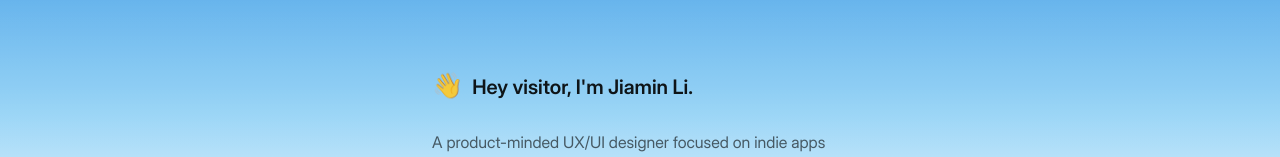
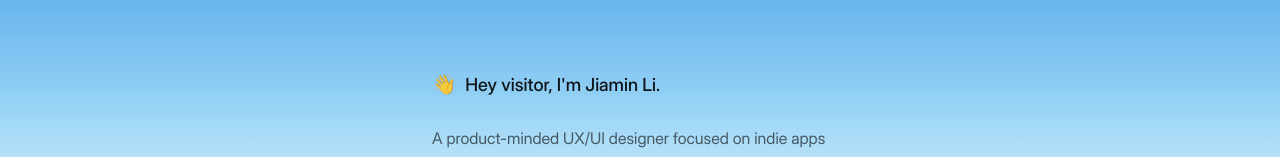
Before and after one commit to jaemin17/portfolio-pro, a Next.js app: page /en/ in a window 1280 px wide. Shown: the part 143-300 px from the top of the page. Built offline with nearby package versions, Linux system fonts and the light colour scheme.

Commit message:
Soften the hero title weight, size, and emoji scale.

```diff
--- a/src/app/[locale]/page.module.css
+++ b/src/app/[locale]/page.module.css
@@ -39,14 +39,14 @@
 
 .name {
   margin: 0 0 1.75rem;
-  font-size: 1.25rem;
-  font-weight: 600;
+  font-size: 1.125rem;
+  font-weight: 500;
   letter-spacing: 0;
   line-height: 1.35;
 }
 
 .wave {
-  font-size: 1.25em;
+  font-size: 1.1em;
   line-height: 1;
 }
 
```
